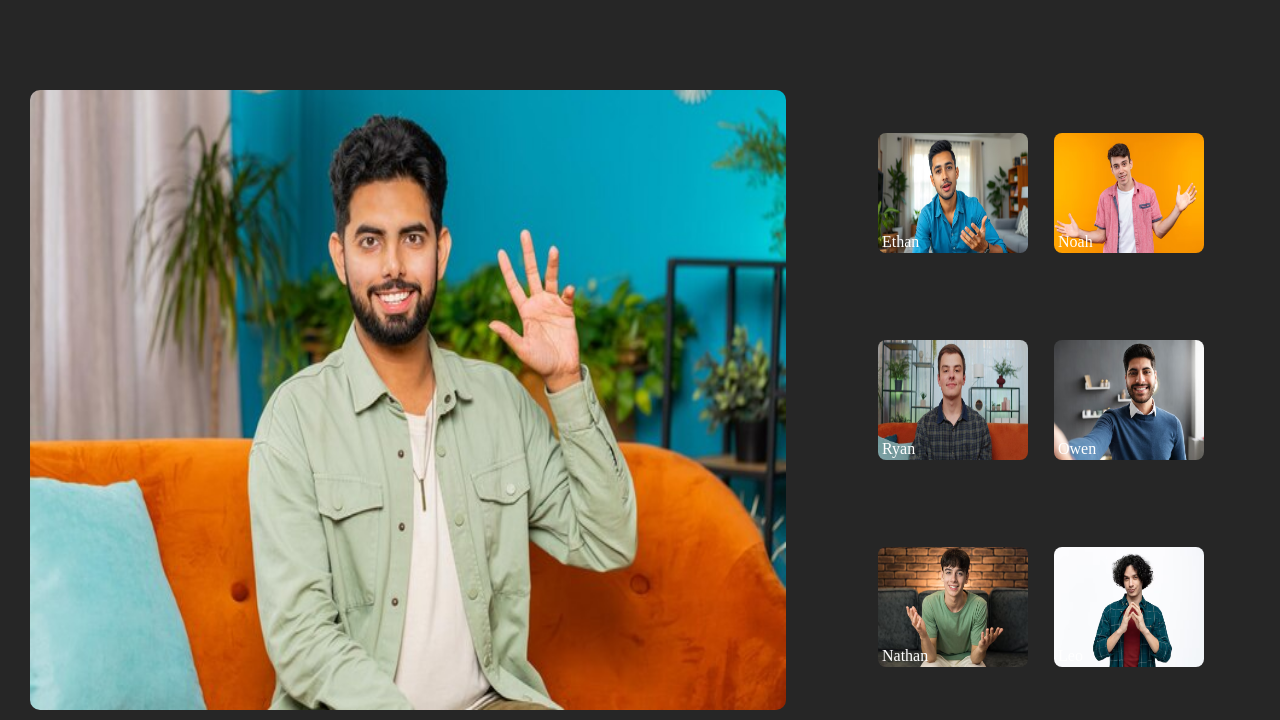
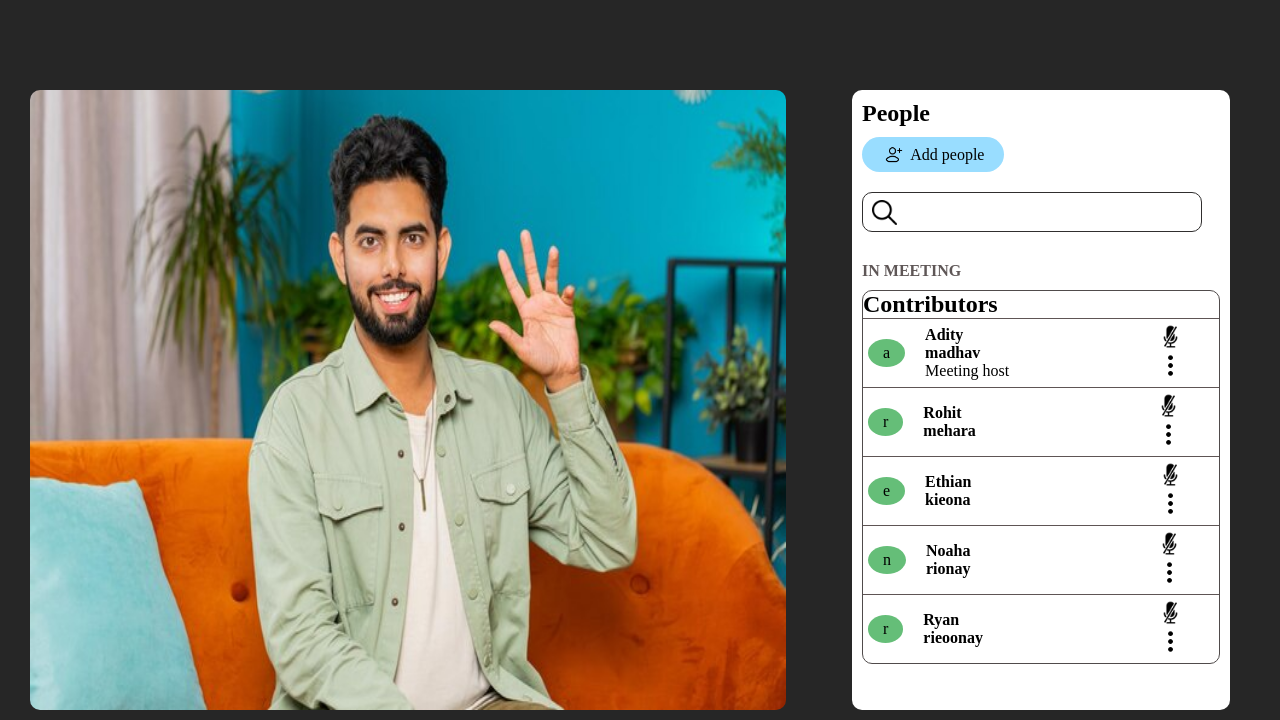
Before and after one commit to AKashAMode/google-meet-UI, a plain HTML site: page index.html in a window 1280 px wide. Shown: the top 720 px of the page. Drawn offline with Linux system fonts and the light colour scheme.

Commit message:
commit changes

```diff
--- a/index.html
+++ b/index.html
@@ -43,6 +43,95 @@
            </div>
          </div>
 
+         <div class="peoples-container">
+
+           <h2 class="people-heading">People</h2>
+           <p class="add-people-btn"><img src="./img/add-user.png" class="add-users" alt="">Add people</p>
+           <div class="input-box">
+            <input type="text" class="people-input" id="">
+            <img src="./img/search.png" class="search-icon" alt="search">
+           </div>
+           <div class="meeting-people-container">
+            <h4 class="in-meeting-heading">
+                    IN MEETING
+            </h4>
+            <div class="contributors-container">
+                <h2 class="con-heading">
+                    Contributors
+                </h2>
+
+                <div class="contributors-box">
+
+                <div class="people-contain">
+                    <p class="people-icon">a</p>
+                   <div class="joined-people">
+                    <h4>Adity madhav</h4>
+                     <p>Meeting host</p>
+                   </div>
+                   <div class="people-voice">
+                    <img src="./img/microphone.png" class="people-icon-style microphone-icon" alt="microphone">
+                    <img src="./img/dots.png" class="people-icon-style" alt="people-info">
+                   </div>
+                </div>
+
+                <div class="people-contain">
+                    <p class="people-icon">r</p>
+               <div class="joined-people">
+                <h4>Rohit mehara</h4>
+               </div>
+               <div class="people-voice">
+                <img src="./img/microphone.png" class="people-icon-style microphone-icon" alt="microphone">
+                <img src="./img/dots.png" class="people-icon-style" alt="people-info">
+               </div>
+            </div>
+
+
+            <div class="people-contain">
+                <p class="people-icon">e</p>
+           <div class="joined-people">
+            <h4>Ethian kieona</h4>
+           </div>
+           <div class="people-voice">
+            <img src="./img/microphone.png" class="people-icon-style microphone-icon" alt="microphone">
+            <img src="./img/dots.png" class="people-icon-style" alt="people-info">
+           </div>
+        </div>
+
+
+        <div class="people-contain">
+            <p class="people-icon">n</p>
+       <div class="joined-people">
+        <h4>Noaha rionay</h4>
+       </div>
+       <div class="people-voice">
+        <img src="./img/microphone.png" class="people-icon-style microphone-icon" alt="microphone">
+        <img src="./img/dots.png" class="people-icon-style" alt="people-info">
+       </div>
+    </div>
+
+
+
+    <div class="people-contain">
+        <p class="people-icon">r</p>
+   <div class="joined-people">
+    <h4>Ryan rieoonay</h4>
+   </div>
+   <div class="people-voice">
+    <img src="./img/microphone.png" class="people-icon-style microphone-icon" alt="microphone">
+    <img src="./img/dots.png" class="people-icon-style" alt="people-info">
+   </div>
+</div>
+
+
+            </div>
+
+
+
+            </div>
+           </div>
+
+         </div>
+
         </div>
         <div class="main-icon-container">
            <div class="meeting-status">
--- a/style.css
+++ b/style.css
@@ -42,6 +42,7 @@
     justify-content: space-evenly;
     align-items: center;
     flex-wrap: wrap;
+    display: none;
 }
 
 .main-screen-img{
@@ -59,7 +60,7 @@
 
 .box{
     height: 120px;
-    width: 150px;
+    width: 170px;
     border-radius: 10px;
     position: relative;
 
@@ -107,3 +108,103 @@
 .meeting-name{
     color: #fff;
 }
+
+.peoples-container{
+    background-color: #fff;
+    padding: 10px;
+    margin-right: 40px;
+    height: 100%;
+    width: 30%;
+    border-radius: 10px;
+}
+
+.add-people-btn{
+    padding: 5px 20px;
+    border-radius: 20px;
+    background-color: #99ddff;
+    width: fit-content;
+    display: flex;
+    justify-content: center;
+    align-items: center;
+
+}
+
+.people-heading{
+    padding-bottom: 10px;
+    font-weight: bold;
+}
+
+.add-users{
+    height: 25px;
+    padding: 3px;
+    margin-right: 4px;
+
+}
+
+.input-box{
+    padding: 20px 0px;
+    position: relative;
+}
+
+.people-input{
+    width: 95%;
+    padding: 4px;
+    padding-left: 38px;
+    height: 40px;
+    border-radius: 10px;
+    border: 1px solid #302e2e;
+}
+
+.search-icon{
+    height: 25px;
+    position: absolute;
+    top: 28px;
+    left: 10px;
+    cursor: pointer;
+}
+
+.in-meeting-heading{
+    color: #5f5757;
+    padding: 10px 0px;
+}
+
+.contributors-container{
+    border: 1px solid #504b4b;
+    border-radius: 10px;
+}
+
+.people-contain{
+    border-top: 1px solid #5e5555;
+    padding: 5px;
+    display: flex;
+    justify-content: center;
+    align-items: center;
+
+}
+
+.people-icon{
+    background-color: #65be78;
+    border-radius: 50%;
+    padding: 5px 15px;
+    display: flex;
+    justify-content: center;
+    align-items: center;
+}
+
+.joined-people{
+    padding: 0px 20px;
+}
+
+.people-icon-style{
+    height: 25px;
+    cursor: pointer;
+
+}
+
+.microphone-icon{
+    margin-right: 10px;
+}
+
+.people-voice{
+    margin-left: 8rem;
+}
```
Also changed, not shown: img/add-user.png (added), img/microphone.png (added), img/search.png (added).
